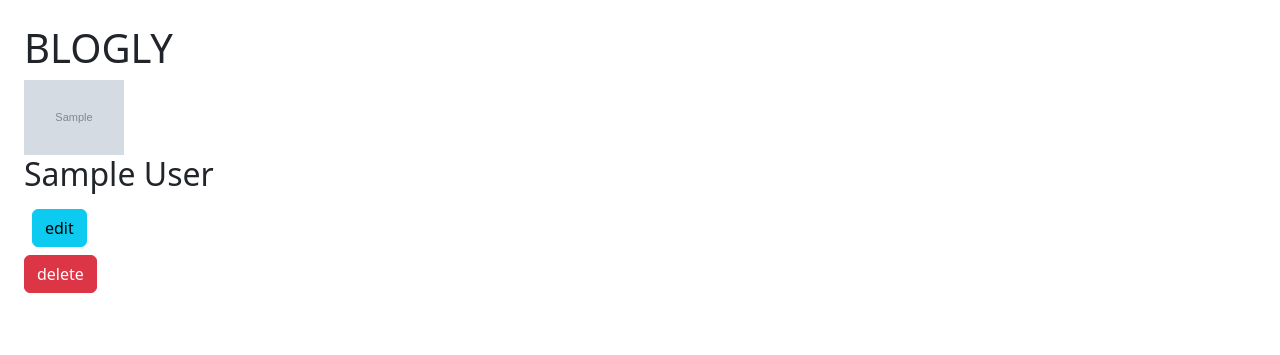
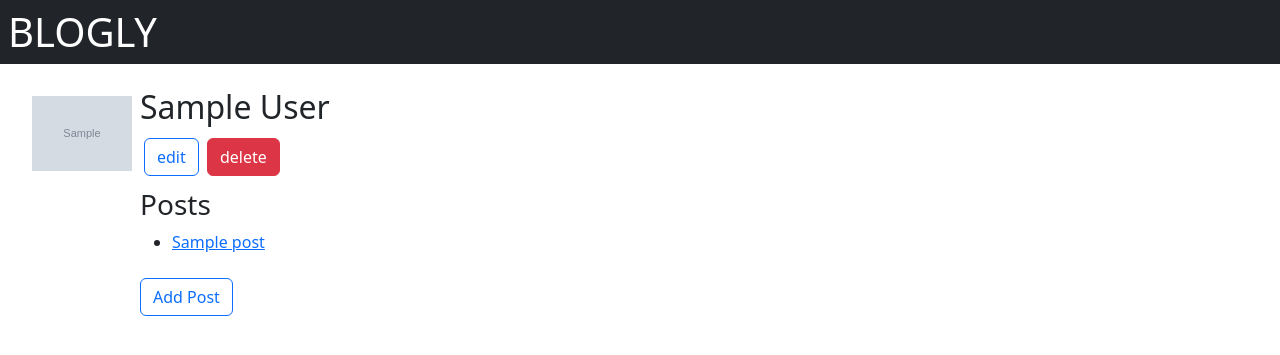
Before and after one commit to skval55/flask-blogly, a Flask app: page /users/1 in a window 1280 px wide. Shown: the top 355 px of the page. Run offline with Flask 3, Linux system fonts and the light colour scheme; tables that the repository leaves empty hold one stand-in row (values such as "Sample post"); grey boxes marked "Sample" are stand-in pictures.

Commit message:
part 2 of flask blogly

```diff
--- a/app.py
+++ b/app.py
@@ -1,7 +1,7 @@
 """Blogly application."""
 
 from flask import Flask, request, redirect, render_template
-from models import db, connect_db, User
+from models import db, connect_db, User, Post
 
 app = Flask(__name__)
 app.config['SQLALCHEMY_DATABASE_URI'] = 'postgresql:///blogly'
@@ -32,7 +32,7 @@ def list_users():
 
 @app.route('/users/new')
 def new_user():
-    """list users on page with button to add user"""
+    """page to add new user"""
 
     return render_template("new_user.html")
 
@@ -56,13 +56,15 @@ def post_new_user():
 
 @app.route('/users/<int:user_id>')
 def show_user(user_id):
-    """list users on page with button to add user"""
+    """shows user profile with posts"""
 
     user = User.query.get_or_404(user_id)
-    return render_template("user_profile.html", user=user )
+    posts = user.posts
+    return render_template("user_profile.html", user=user, posts=posts )
 
 @app.route('/users/<int:user_id>/edit')
 def edit_user(user_id):
+    """edit user form"""
 
     user = User.query.get(user_id)
     return render_template("edit_user.html", user=user)
@@ -94,3 +96,66 @@ def delete_user(user_id):
     db.session.commit()
 
     return redirect('/users')
+
+@app.route('/users/<int:user_id>/posts/new')
+def new_post(user_id):
+    """add a post"""
+
+    user = User.query.get(user_id)
+    return render_template("new_post.html", user=user)
+
+@app.route('/users/<int:user_id>/posts/new', methods=['POST'])
+def post_new_post(user_id):
+    """posts new post to posts table and redirects to users page"""
+
+    title = request.form['title']
+    content = request.form['content']
+    post = Post(title=title, content=content, user_id=user_id)
+
+    db.session.add(post)
+    db.session.commit()
+
+    return redirect(f'/users/{user_id}')
+
+@app.route("/posts/<int:post_id>")
+def show_post(post_id):
+    """show post"""
+
+    post = Post.query.get_or_404(post_id)
+
+    return render_template("post.html", post=post)
+
+@app.route('/posts/<int:post_id>/edit')
+def edit_post(post_id):
+    """edit post"""
+
+    post = Post.query.get_or_404(post_id)
+
+    return render_template("edit_post.html", post=post)
+
+@app.route('/posts/<int:post_id>/edit', methods=['POST'])
+def post_edited_post(post_id):
+    """post edited post"""
+
+    post = Post.query.get_or_404(post_id)
+    title = request.form['title']
+    content = request.form['content']
+    post.title = title
+    post.content = content
+
+    db.session.add(post)
+    db.session.commit()
+
+    return redirect(f'/users/{post.user.id}')
+
+
+@app.route('/posts/<int:post_id>/delete', methods=['POST'])
+def delete_post(post_id):
+    """delete post and redirect back to users page"""
+
+    post = Post.query.get_or_404(post_id)
+    user_id = post.user.id
+    db.session.delete(post)
+    db.session.commit()
+
+    return redirect(f'/users/{user_id}')
--- a/templates/base.html
+++ b/templates/base.html
@@ -11,9 +11,11 @@
         integrity="sha384-GLhlTQ8iRABdZLl6O3oVMWSktQOp6b7In1Zl3/Jr59b6EGGoI1aFkw7cmDA6j6gD" crossorigin="anonymous">
 </head>
 
-<body class="m-4">
-    <h1>BLOGLY</h1>
-    {% block content %}BODY CONTENT GOES HERE{% endblock %}
+<body class="">
+    <h1 class="bg-dark p-2 "><a class="text-decoration-none text-white" href="/users">BLOGLY</a></h1>
+    <div class="m-4">
+        {% block content %}BODY CONTENT GOES HERE{% endblock %}
+    </div>
 </body>
 
 </html>
--- a/templates/edit_user.html
+++ b/templates/edit_user.html
@@ -16,7 +16,8 @@
     <label for="image_url">Image URl</label><br>
     <input class="form-control" type="text" name="image_url" id="image_url" placeholder="Enter a URL for user Image"
         value="{{user.image_url}}"><br>
-    <button class="btn btn-info" type="submit">Add user</button>
+    <a class="btn btn-danger m-2" href="/users/{{user.id}}">Cancel</a>
+    <button class="btn btn-outline-primary" type="submit">Add user</button>
 </form>
-<a class="btn btn-danger m-2" href="/users/{{user.id}}">Cancel</a>
+
 {% endblock %}
--- a/templates/user_profile.html
+++ b/templates/user_profile.html
@@ -3,15 +3,35 @@
 {% block title %}User {{user.first_name}}{% endblock %}
 
 {% block content %}
+<div class="d-flex flex-row">
+    <div class="m-2">
+        <img src="{{user.image_url}}" alt="">
+    </div>
 
-<img src="{{user.image_url}}" alt="">
 
+    <div>
         <h2>{{user.first_name}} {{user.last_name}}</h2>
 
-<a class="btn btn-info m-2" href="/users/{{user.id}}/edit">edit</a>
+
         <form action="/users/{{user.id}}/delete" method="POST">
+            <a class="btn btn-outline-primary m-1" href="/users/{{user.id}}/edit">edit</a>
             <button class="btn btn-danger" type="submit">delete</button>
         </form>
 
+        {% if posts != [] %}
+        <h3 class="mt-2">Posts</h3>
+
+        <ul>
+            {% for post in posts %}
+            <li><a href="/posts/{{post.id}}">{{post.title}}</a></li>
+            {% endfor %}
+        </ul>
+
+        {% else %}
+        <h3>No Posts Yet</h3>
+        {% endif %}
+        <a class="btn btn-outline-primary my-2" href="/users/{{user.id}}/posts/new">Add Post</a>
+    </div>
+</div>
 
 {% endblock %}
```
Also changed, not shown: models.py (+19 -2 lines), seeds.py (added, +25 -0 lines), templates/edit_post.html (added, +20 -0 lines), templates/new_post.html (added, +19 -0 lines), templates/post.html (added, +22 -0 lines), test_flask.py (+60 -4 lines), 1 other file. Lines whose indentation alone changed are shown as unchanged.
